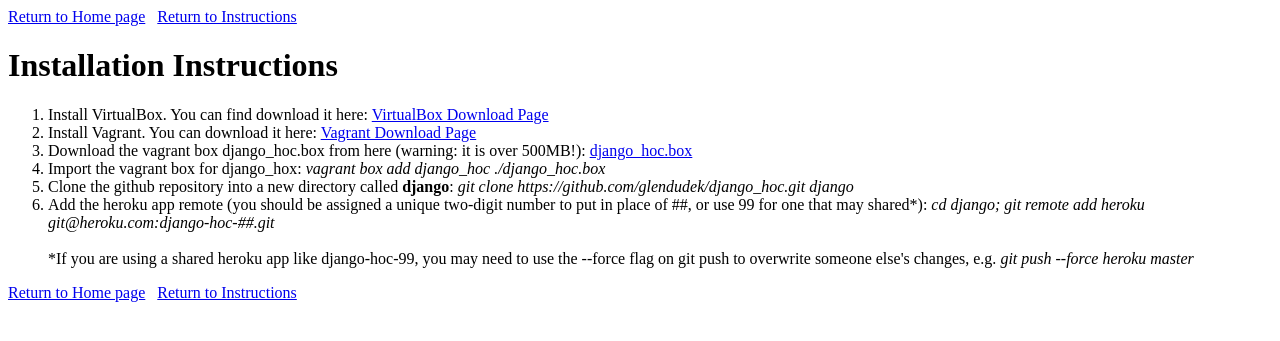
After one commit to glendudek/django_hoc, a Django app: page /polls/install in a window 1280 px wide. The commit adds this page. Shown: the top 341 px of the page. Run offline with Django 3.2, Linux system fonts and the light colour scheme.

Commit message:
Add installation instructions.

```diff
--- /dev/null
+++ b/polls/templates/polls/install.html
@@ -0,0 +1,18 @@
+<a href="/">Return to Home page</a>&nbsp;&nbsp;
+<a href="{% url 'polls:instructions' %}">Return to Instructions</a>
+
+<h1>Installation Instructions</h1>
+
+<ol>
+  <li>Install VirtualBox. You can find download it here: <a href="https://www.virtualbox.org/wiki/Downloads">VirtualBox Download Page</a></li>
+  <li>Install Vagrant. You can download it here: <a href="https://www.vagrantup.com/downloads.html">Vagrant Download Page</a></li>
+  <li>Download the vagrant box django_hoc.box from here (warning: it is over 500MB!): <a href="https://www.dropbox.com/s/6kcoaadnz3s45zs/django_hoc.box?dl=0">django_hoc.box</a></li>
+  <li>Import the vagrant box for django_hox: <i>vagrant box add django_hoc ./django_hoc.box</i></li>
+  <li>Clone the github repository into a new directory called <b>django</b>: <i>git clone https://github.com/glendudek/django_hoc.git django</i></li>
+  <li>Add the heroku app remote (you should be assigned a unique two-digit number to put in place of ##, or use 99 for one that may shared*): <i>cd django; git remote add heroku git@heroku.com:django-hoc-##.git</i></li>
+
+ <br/>*If you are using a shared heroku app like django-hoc-99, you may need to use the --force flag on git push to overwrite someone else's changes, e.g. <i>git push --force heroku master</i>
+</ol>
+
+<a href="/">Return to Home page</a>&nbsp;&nbsp;
+<a href="{% url 'polls:instructions' %}">Return to Instructions</a>
--- a/polls/urls.py
+++ b/polls/urls.py
@@ -7,6 +7,8 @@
     url(r'^home$', views.home, name='home'),
     # ex: /polls/instructions/
     url(r'^instructions$', views.instructions, name='instructions'),
+    # ex: /polls/install/
+    url(r'^install$', views.install, name='install'),
     # ex: /polls/
     url(r'^$', views.index, name='index'),
     # ex: /polls/5/
--- a/polls/views.py
+++ b/polls/views.py
@@ -12,6 +12,9 @@
 
 def instructions(request):
     return render(request, 'polls/instructions.html')
+
+def install(request):
+    return render(request, 'polls/install.html')
 
 def index(request):
     Question.init_questions()
```
Also changed, not shown: polls/templates/polls/instructions.html (+20 -16 lines).
